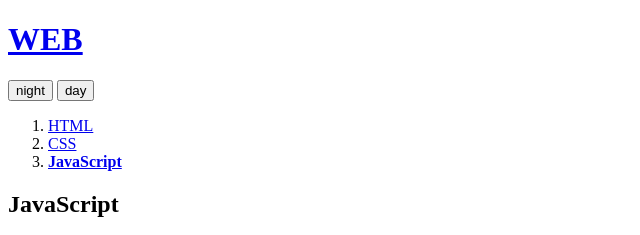
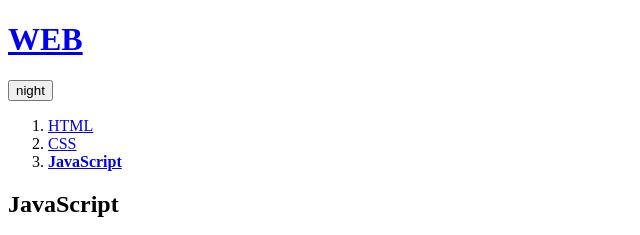
Before and after one commit to DaMacho/WEBn, a plain HTML site: page 3.html in a window 1280 px wide. Shown: the top 235 px of the page, 0-640 px from the left. Drawn offline with Linux system fonts and the light colour scheme.

Commit message:
Two modes are integreted into one button. Night / Day modes were controlled seperatly by two buttons. But integreted it into one button with conditional statement(if).

```diff
--- a/3.html
+++ b/3.html
@@ -10,13 +10,16 @@
 
 <body>
     <h1><a href="index.html">WEB</a></h1>
-    <input type="button" value="night" onclick="
-        document.querySelector('body').style.backgroundColor = 'black';
-        document.querySelector('body').style.color = 'white';
-    ">
-    <input type="button" value="day" onclick="
-        document.querySelector('body').style.backgroundColor = 'white';
-        document.querySelector('body').style.color = 'black';
+    <input id="night_day" type="button" value="night" onclick="
+        if(document.querySelector('#night_day').value === 'night') {
+            document.querySelector('body').style.backgroundColor = 'black';
+            document.querySelector('body').style.color = 'white';
+            document.querySelector('#night_day').value = 'day';
+        } else {
+            document.querySelector('body').style.backgroundColor = 'white';
+            document.querySelector('body').style.color = 'black';
+            document.querySelector('#night_day').value = 'night';
+        }
     ">
     <div>
         <ol>
@@ -27,12 +30,18 @@
         <div>
             <h2>JavaScript</h2>
             <p>
-                JavaScript (/ˈdʒɑːvəˌskrɪpt/[6]), often abbreviated as JS, is a high-level, dynamic, weakly typed, prototype-based, multi-paradigm,
-                and interpreted programming language. Alongside HTML and CSS, JavaScript is one of the three core technologies
-                of World Wide Web content production. It is used to make webpages interactive and provide online programs,
-                including video games. The majority of websites employ it, and all modern web browsers support it without
-                the need for plug-ins by means of a built-in JavaScript engine. Each of the many JavaScript engines represent
-                a different implementation of JavaScript, all based on the ECMAScript specification, with some engines not
+                JavaScript (/ˈdʒɑːvəˌskrɪpt/[6]), often abbreviated as JS, is a high-level, dynamic, weakly typed,
+                prototype-based, multi-paradigm,
+                and interpreted programming language. Alongside HTML and CSS, JavaScript is one of the three core
+                technologies
+                of World Wide Web content production. It is used to make webpages interactive and provide online
+                programs,
+                including video games. The majority of websites employ it, and all modern web browsers support it
+                without
+                the need for plug-ins by means of a built-in JavaScript engine. Each of the many JavaScript engines
+                represent
+                a different implementation of JavaScript, all based on the ECMAScript specification, with some engines
+                not
                 supporting the spec fully, and with many engines supporting additional features beyond ECMA.
             </p>
         </div>
```
